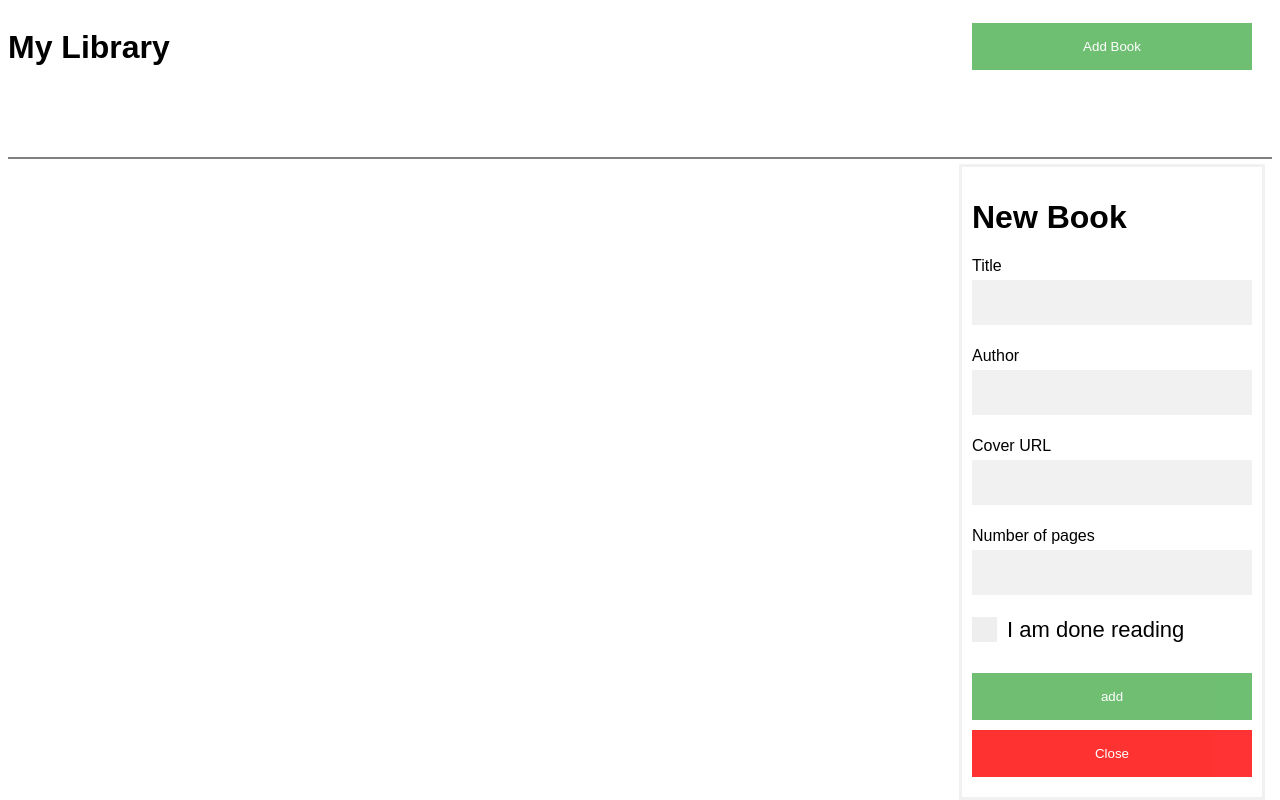
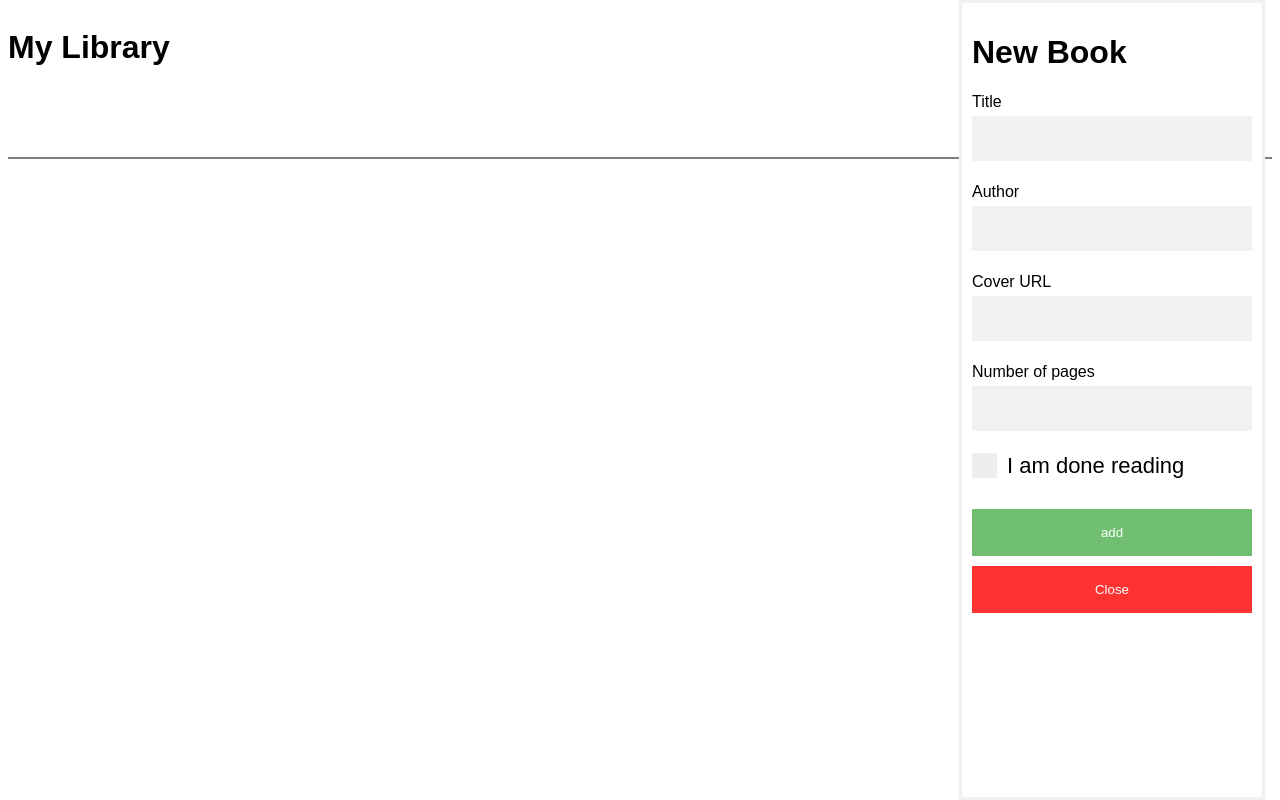
Before and after one commit to superyazan/My-library, a website: page indexOnline.html in a window 1280 px wide. Both pictures are taken after a click on the button "Add Book". Drawn offline with Linux system fonts and the light colour scheme; no server answers.

Commit message:
add book menu enhanced and scrollable

```diff
--- a/style.css
+++ b/style.css
@@ -54,7 +54,9 @@ body {
 .form-popup {
   display: none;
   position: fixed;
-  bottom: 0;
+  height: 100%;
+  overflow: scroll;
+  top: 0;
   right: 15px;
   border: 3px solid #f1f1f1;
   z-index: 9;
```
